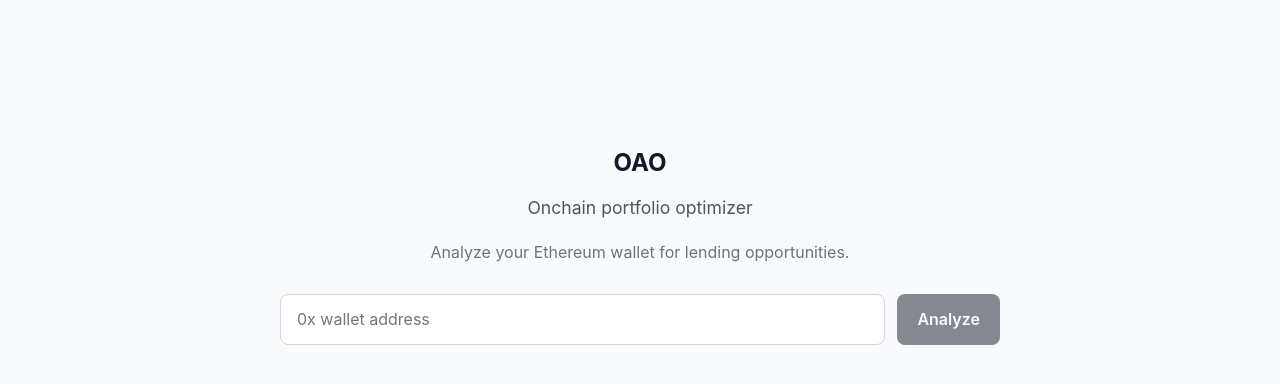
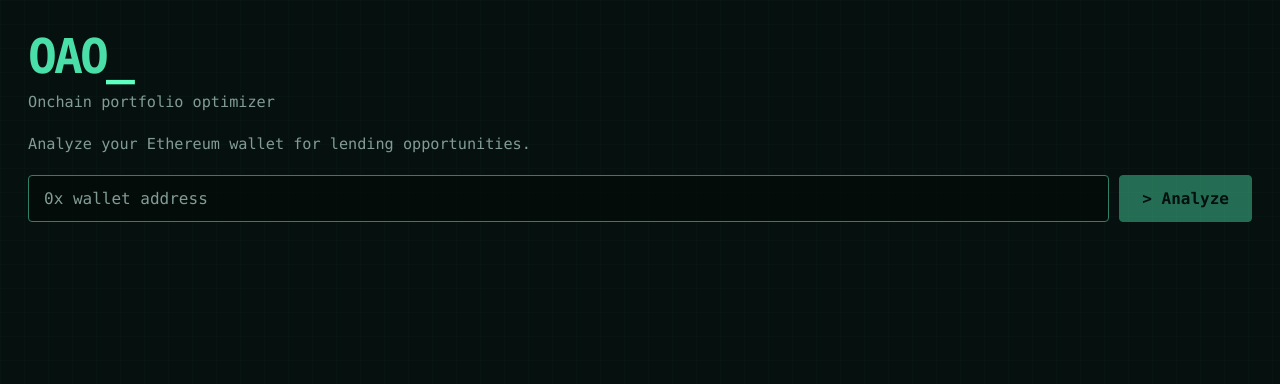
Before and after one commit to Falco90/oao, a React (Vite) app in the folder frontend/: page / in a window 1280 px wide. Shown: the top 384 px of the page. Built offline with nearby package versions, Linux system fonts and the light colour scheme.

Commit message:
add theme to frontend

```diff
--- a/frontend/src/App.css
+++ b/frontend/src/App.css
@@ -1,199 +1,487 @@
+#root {
+  min-height: 100vh;
+}
+
+/* -------------------------------------------------- */
+/* App shell                                          */
+/* -------------------------------------------------- */
+
 .app {
   min-height: 100vh;
-  display: flex;
-  justify-content: center;
-  padding: 8rem 1.5rem;
+  padding: 28px;
 }
 
-.hero {
-  width: 100%;
-  max-width: 720px;
-  text-align: center;
+.app-container {
+  width: min(1500px, 100%);
+  margin: 0 auto;
 }
 
-.title {
-  margin: 0;
-  font-size: 3rem;
-  letter-spacing: -0.05em;
+/* -------------------------------------------------- */
+/* Header / hero                                      */
+/* -------------------------------------------------- */
+
+.hero {
+  margin-bottom: 24px;
 }
 
-.subtitle {
-  margin: 0.5rem 0 0;
-  color: #4b5563;
-  font-size: 1.1rem;
+.hero h1 {
+  margin-bottom: 6px;
+
+  color: var(--accent);
+  font-size: clamp(2rem, 4vw, 3rem);
+  font-weight: 800;
+  letter-spacing: -0.06em;
 }
 
-.description {
-  margin: 1.5rem 0 0;
-  color: #6b7280;
+.hero h1::after {
+  content: "_";
+  color: var(--accent-bright);
 }
+
+.hero p {
+  margin-bottom: 18px;
+
+  color: var(--text-muted);
+  font-size: 0.95rem;
+  line-height: 1.6;
+}
+
+/* -------------------------------------------------- */
+/* Wallet form                                        */
+/* -------------------------------------------------- */
 
 .wallet-form {
   display: flex;
-  gap: 0.75rem;
-  margin-top: 2rem;
+  width: 100%;
+  gap: 10px;
 }
 
 .wallet-input {
   flex: 1;
   min-width: 0;
-  padding: 0.9rem 1rem;
-  border: 1px solid #d1d5db;
-  border-radius: 0.5rem;
-  background: white;
-  outline: none;
+
+  padding: 13px 15px;
+
+  color: var(--text-bright);
+  background: rgba(3, 11, 9, 0.75);
+
+  border: 1px solid var(--border-strong);
+  border-radius: 4px;
+
+  transition:
+    border-color 150ms ease,
+    box-shadow 150ms ease,
+    background 150ms ease;
+}
+
+.wallet-input::placeholder {
+  color: var(--text-muted);
+}
+
+.wallet-input:hover {
+  background: var(--surface);
 }
 
 .wallet-input:focus {
-  border-color: #111827;
+  outline: none;
+  border-color: var(--accent);
+
+  box-shadow:
+    0 0 0 2px rgba(74, 222, 168, 0.08),
+    0 0 18px rgba(74, 222, 168, 0.06);
 }
 
 .analyze-button {
-  padding: 0.9rem 1.25rem;
-  border: 0;
-  border-radius: 0.5rem;
-  background: #111827;
-  color: white;
+  flex-shrink: 0;
+
+  padding: 12px 22px;
+
+  color: #03100c;
+  background: var(--accent);
+
+  border: 1px solid var(--accent);
+  border-radius: 4px;
+
+  font-weight: 800;
+
   cursor: pointer;
-  font-weight: 600;
+
+  transition:
+    background 150ms ease,
+    border-color 150ms ease,
+    transform 150ms ease,
+    box-shadow 150ms ease;
 }
 
-.analyze-button:hover {
-  background: #374151;
+.analyze-button::before {
+  content: "> ";
+}
+
+.analyze-button:hover:not(:disabled) {
+  background: var(--accent-bright);
+  border-color: var(--accent-bright);
+
+  box-shadow: 0 0 18px rgba(74, 222, 168, 0.16);
+
+  transform: translateY(-1px);
+}
+
+.analyze-button:active:not(:disabled) {
+  transform: translateY(0);
 }
 
 .analyze-button:disabled {
-  opacity: 0.5;
+  opacity: 0.45;
   cursor: not-allowed;
 }
 
+/* -------------------------------------------------- */
+/* Status / errors                                    */
+/* -------------------------------------------------- */
+
+.status-message {
+  margin: 6px 0;
+
+  color: var(--accent);
+  font-size: 0.85rem;
+}
+
+.status-message::before {
+  content: "> ";
+  color: var(--text-muted);
+}
+
+.error-message {
+  margin-top: 14px;
+  padding: 12px 14px;
+
+  color: var(--error);
+  background: rgba(251, 113, 133, 0.06);
+
+  border: 1px solid rgba(251, 113, 133, 0.4);
+  border-radius: 4px;
+
+  font-size: 0.85rem;
+}
+
+.progress-list {
+  margin-top: 18px;
+
+  padding: 14px 16px;
+
+  background: rgba(9, 23, 20, 0.65);
+
+  border: 1px solid var(--border);
+  border-radius: 4px;
+}
+
+/* -------------------------------------------------- */
+/* Main analysis area                                 */
+/* -------------------------------------------------- */
+
 .analysis-results {
-  margin-top: 4rem;
-  text-align: left;
   display: flex;
   flex-direction: column;
-  gap: 2rem;
+  gap: 16px;
+
+  margin-top: 22px;
 }
 
+/* -------------------------------------------------- */
+/* Generic section                                    */
+/* -------------------------------------------------- */
+
 .result-section {
-  background: white;
-  border: 1px solid #e5e7eb;
-  border-radius: 0.75rem;
-  padding: 1.5rem;
+  padding: 18px;
+
+  background: rgba(9, 23, 20, 0.82);
+
+  border: 1px solid var(--border);
+  border-radius: 4px;
+
+  box-shadow:
+    inset 0 1px 0 rgba(255, 255, 255, 0.015),
+    0 12px 30px rgba(0, 0, 0, 0.12);
 }
 
 .result-section h2 {
-  margin-top: 0;
-  margin-bottom: 1.25rem;
-  font-size: 1.25rem;
+  margin-bottom: 14px;
+
+  color: var(--accent);
+
+  font-size: 0.9rem;
+  font-weight: 700;
+
+  letter-spacing: 0.06em;
+  text-transform: uppercase;
 }
+
+.result-section h2::before {
+  content: "> ";
+  color: var(--accent-bright);
+}
+
+.result-section h3 {
+  margin-bottom: 8px;
+
+  color: var(--text-bright);
+  font-size: 1rem;
+}
+
+/* -------------------------------------------------- */
+/* Simple result rows                                 */
+/* -------------------------------------------------- */
 
 .result-list {
   display: flex;
   flex-direction: column;
-  gap: 0.75rem;
 }
 
 .result-row {
   display: flex;
+  align-items: center;
   justify-content: space-between;
-  gap: 1rem;
-  padding-bottom: 0.75rem;
-  border-bottom: 1px solid #f3f4f6;
+  gap: 16px;
+
+  padding: 12px 0;
+
+  border-bottom: 1px solid rgba(31, 77, 64, 0.65);
 }
 
 .result-row:last-child {
-  padding-bottom: 0;
   border-bottom: 0;
 }
 
+.result-row span {
+  color: var(--text-muted);
+}
+
+.result-row strong {
+  color: var(--text-bright);
+  font-weight: 600;
+}
+
+/* -------------------------------------------------- */
+/* Cards / grids                                      */
+/* -------------------------------------------------- */
+
 .card-grid {
   display: grid;
-  grid-template-columns: repeat(auto-fit,
-      minmax(240px, 1fr));
-  gap: 1rem;
+  grid-template-columns:
+    repeat(
+      auto-fit,
+      minmax(210px, 1fr)
+    );
+
+  gap: 12px;
 }
 
 .opportunity-card,
-.selection-card {
-  border: 1px solid #e5e7eb;
-  border-radius: 0.75rem;
-  padding: 1.25rem;
-  background: #f9fafb;
+.selection-card,
+.protocol-card {
+  padding: 14px;
+
+  background:
+    linear-gradient(
+      180deg,
+      rgba(13, 29, 25, 0.95),
+      rgba(7, 19, 16, 0.95)
+    );
+
+  border: 1px solid var(--border);
+  border-radius: 4px;
+
+  transition:
+    border-color 150ms ease,
+    background 150ms ease,
+    transform 150ms ease;
+}
+
+.opportunity-card:hover,
+.selection-card:hover,
+.protocol-card:hover {
+  background: var(--surface-hover);
+  border-color: var(--border-strong);
 }
 
 .opportunity-card h3,
-.selection-card h3 {
-  margin-top: 0;
-  margin-bottom: 1rem;
+.selection-card h3,
+.protocol-card h3 {
+  color: var(--text-bright);
 }
 
+/* -------------------------------------------------- */
+/* Opportunity cards                                  */
+/* -------------------------------------------------- */
+
 .opportunity-card p,
-.selection-card p {
-  margin: 0.5rem 0;
-  color: #4b5563;
+.selection-card p,
+.protocol-card p {
+  margin: 6px 0;
+
+  color: var(--text-muted);
+
+  font-size: 0.84rem;
+  line-height: 1.55;
 }
 
-.selection-reason {
-  margin-top: 1rem !important;
-  padding-top: 1rem;
-  border-top: 1px solid #e5e7eb;
-  color: #111827 !important;
+.opportunity-card strong,
+.selection-card strong {
+  color: var(--accent-bright);
 }
 
-.recommendation-summary {
-  font-weight: 600;
-  line-height: 1.6;
-}
-
-.recommendation-card ul {
-  margin: 1.25rem 0 0;
-  padding-left: 1.25rem;
-}
-
-.recommendation-card li {
-  margin-bottom: 0.9rem;
-  line-height: 1.6;
-  color: #4b5563;
-}
-
-.status-message {
-  margin-top: 1rem;
-  color: #6b7280;
-}
-
-.error-message {
-  margin-top: 1rem;
-  color: #b91c1c;
-}
+/* -------------------------------------------------- */
+/* Protocol cards                                     */
+/* -------------------------------------------------- */
 
 .protocol-card {
-  border: 1px solid #e5e7eb;
-  border-radius: 0.75rem;
-  padding: 1.25rem;
-  background: #f9fafb;
+  position: relative;
 }
 
 .protocol-card h3 {
-  margin-top: 0;
-}
-
-.protocol-card p,
-.protocol-card li {
-  color: #4b5563;
+  padding-right: 8px;
 }
 
 .protocol-card ul {
-  margin-bottom: 0;
-  padding-left: 1.25rem;
+  margin: 10px 0 0;
+  padding-left: 18px;
+
+  color: var(--text-muted);
 }
 
-@media (max-width: 600px) {
+.protocol-card li {
+  margin: 5px 0;
+
+  font-size: 0.78rem;
+  line-height: 1.45;
+}
+
+.protocol-card li::marker {
+  color: var(--accent);
+}
+
+/* -------------------------------------------------- */
+/* Selection explanation                              */
+/* -------------------------------------------------- */
+
+.selection-reason {
+  margin-top: 10px;
+  padding-top: 10px;
+
+  color: var(--text-muted);
+
+  border-top: 1px solid var(--border);
+
+  font-size: 0.8rem;
+  line-height: 1.55;
+}
+
+/* -------------------------------------------------- */
+/* Recommendation                                     */
+/* -------------------------------------------------- */
+
+.recommendation-summary {
+  color: var(--text-bright);
+
+  font-size: 1rem;
+  font-weight: 600;
+  line-height: 1.7;
+}
+
+/* Make recommendation visually stronger already,
+   even before the horizontal layout refactor. */
+
+.result-section:last-child {
+  border-color: var(--border-strong);
+
+  background:
+    linear-gradient(
+      135deg,
+      rgba(9, 31, 25, 0.96),
+      rgba(5, 18, 15, 0.98)
+    );
+
+  box-shadow:
+    inset 0 0 40px rgba(74, 222, 168, 0.025),
+    0 12px 30px rgba(0, 0, 0, 0.15);
+}
+
+.result-section:last-child h2 {
+  color: var(--accent-bright);
+}
+
+/* -------------------------------------------------- */
+/* Utility / emphasis                                 */
+/* -------------------------------------------------- */
+
+strong {
+  color: var(--text-bright);
+}
+
+::selection {
+  color: #03100c;
+  background: var(--accent);
+}
+
+/* -------------------------------------------------- */
+/* Scrollbars                                         */
+/* -------------------------------------------------- */
+
+* {
+  scrollbar-width: thin;
+  scrollbar-color: var(--border-strong) var(--bg);
+}
+
+*::-webkit-scrollbar {
+  width: 8px;
+  height: 8px;
+}
+
+*::-webkit-scrollbar-track {
+  background: var(--bg);
+}
+
+*::-webkit-scrollbar-thumb {
+  background: var(--border-strong);
+  border-radius: 2px;
+}
+
+*::-webkit-scrollbar-thumb:hover {
+  background: var(--accent);
+}
+
+/* -------------------------------------------------- */
+/* Responsive                                         */
+/* -------------------------------------------------- */
+
+@media (max-width: 800px) {
   .app {
-    padding-top: 5rem;
+    padding: 18px;
   }
 
   .wallet-form {
     flex-direction: column;
   }
+
+  .analyze-button {
+    width: 100%;
+  }
+
+  .card-grid {
+    grid-template-columns: 1fr;
+  }
 }
+
+@media (max-width: 480px) {
+  .app {
+    padding: 14px;
+  }
+
+  .result-section {
+    padding: 14px;
+  }
+
+  .hero h1 {
+    font-size: 2rem;
+  }
+}
--- a/frontend/src/index.css
+++ b/frontend/src/index.css
@@ -1,24 +1,88 @@
 :root {
   font-family:
-    Inter, system-ui, -apple-system, BlinkMacSystemFont, "Segoe UI",
-    sans-serif;
-  color: #111827;
-  background: #f9fafb;
+    "SFMono-Regular",
+    Consolas,
+    "Liberation Mono",
+    Menlo,
+    monospace;
+
+  color: #d5e3df;
+  background: #06110f;
+
   font-synthesis: none;
   text-rendering: optimizeLegibility;
+  -webkit-font-smoothing: antialiased;
+  -moz-osx-font-smoothing: grayscale;
+
+  --bg: #06110f;
+  --bg-deep: #030b09;
+
+  --surface: #091714;
+  --surface-raised: #0c1b17;
+  --surface-hover: #10231e;
+
+  --border: #1f4d40;
+  --border-strong: #2f8068;
+
+  --text: #d5e3df;
+  --text-bright: #f0faf7;
+  --text-muted: #829c95;
+
+  --accent: #4adea8;
+  --accent-bright: #5fffc0;
+  --accent-muted: #173d32;
+
+  --info: #38bdf8;
+  --warning: #fbbf24;
+  --error: #fb7185;
 }
 
 * {
   box-sizing: border-box;
 }
 
+html {
+  background: var(--bg);
+}
+
 body {
   margin: 0;
   min-width: 320px;
   min-height: 100vh;
+
+  background:
+    linear-gradient(
+      rgba(74, 222, 168, 0.015) 1px,
+      transparent 1px
+    ),
+    linear-gradient(
+      90deg,
+      rgba(74, 222, 168, 0.015) 1px,
+      transparent 1px
+    ),
+    var(--bg);
+
+  background-size: 24px 24px;
+
+  color: var(--text);
 }
 
 button,
 input {
   font: inherit;
 }
+
+button {
+  border: 0;
+}
+
+h1,
+h2,
+h3,
+p {
+  margin-top: 0;
+}
+
+#root {
+  min-height: 100vh;
+}
```
